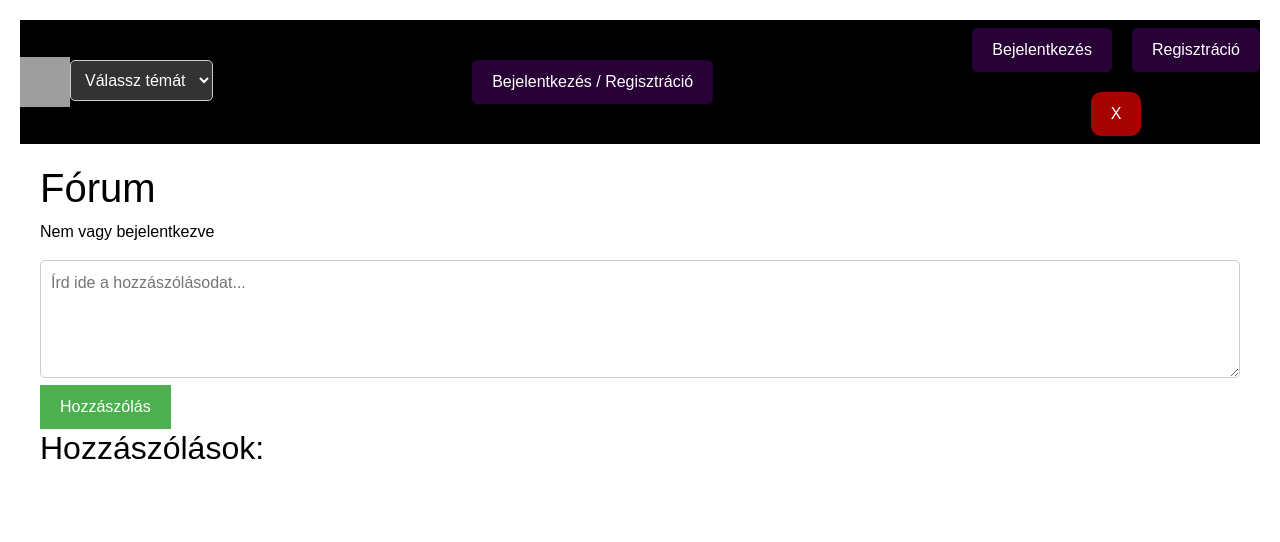
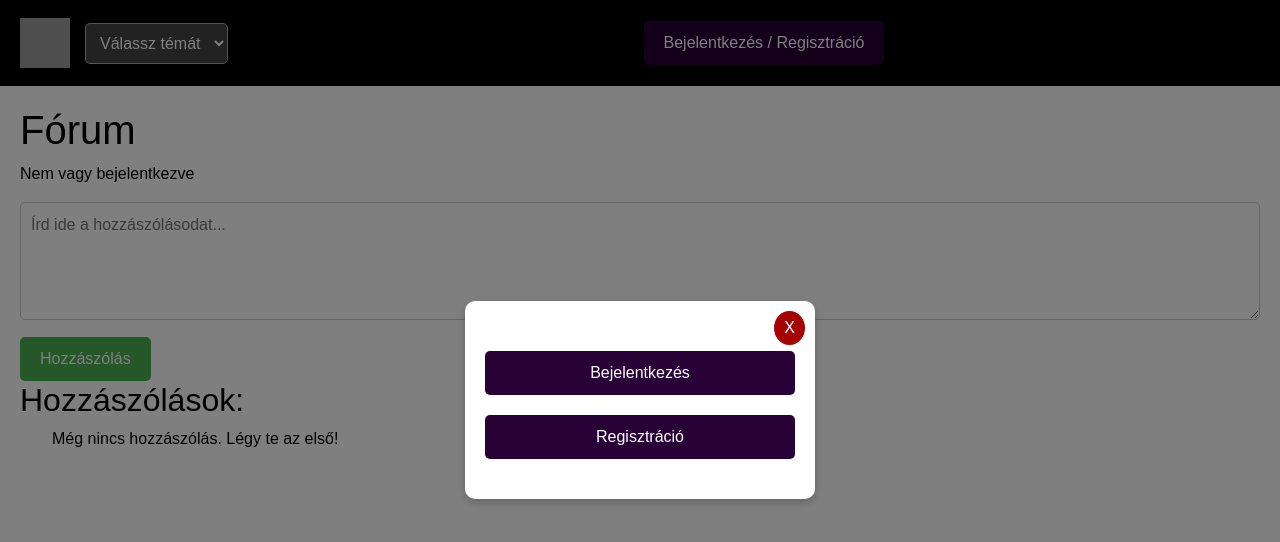
Before and after one commit to Kxuma/Vizsgaremek, a React (Create React App) app: page / in a window 1280 px wide. Both pictures are taken after a click on the button "Bejelentkezés / Regisztráció". Shown: the top 542 px of the page. Built offline with nearby package versions, Linux system fonts and the light colour scheme; grey boxes are pictures that could not be loaded.

Commit message:
css formázás

```diff
--- a/src/App.css
+++ b/src/App.css
@@ -1,8 +1,8 @@
 .App {
   font-family: Arial, sans-serif;
-  margin: 20px;
   background-color: white; /* Fehér háttér az oldalnak */
   color: black; /* Fekete szöveg */
+  margin: 0 auto;
 }
 
 .content {
@@ -15,20 +15,23 @@ textarea {
   margin-top: 10px;
   border: 1px solid #ccc;
   border-radius: 5px;
+  box-sizing: border-box;
 }
 
-button {
+.commentButton {
   padding: 10px 20px;
   margin-top: 10px;
   border: none;
-  background-color: #4CAF50;
+  background-color: #4caf50;
   color: white;
   font-size: 16px;
   cursor: pointer;
   border-radius: 5px;
+  transition: background-color 0.3s ease;
+  touch-action: manipulation;
 }
 
-button:hover {
+.commentButton:hover {
   background-color: #45a049;
 }
 
@@ -43,4 +46,28 @@ li {
   padding: 10px;
   border-radius: 5px;
   border: 1px solid #ddd;
+  word-wrap: break-word;
 }
+
+.comment {
+  opacity: 0;
+  animation: fadeIn 0.5s ease-in forwards;
+  will-change: opacity, transform;
+}
+
+@keyframes fadeIn {
+  from {
+    opacity: 0;
+    transform: translateY(-10px);
+  }
+  to {
+    opacity: 1;
+    transform: translateY(0);
+  }
+}
+
+body.modal-open {
+  overflow: hidden;
+  padding-right: 17px;
+  width: 100vw;
+}
--- a/src/App.js
+++ b/src/App.js
@@ -5,7 +5,7 @@ import { BrowserRouter, Route, Routes } from 'react-router-dom';
 
 function App() {
   return (
-    <div>
+    <div className="App">
       <BrowserRouter>
 
         <Routes>
--- a/src/Auth.css
+++ b/src/Auth.css
@@ -3,10 +3,43 @@
     flex-direction: column;
     align-items: center;
     gap: 20px;
+    position: fixed;
+    top: 50%;
+    left: 50%;
+    transform: translate(-50%, -50%);
+    background: white;
+    padding: 50px 20px 40px;
+    border-radius: 10px;
+    box-shadow: 0 4px 10px rgba(0, 0, 0, 0.2);
+    z-index: 20;
+    width: 100%;
+    max-width: 350px;
   }
+
+  .auth-overlay {
+    position: fixed;
+    top: 0;
+    left: 0;
+    width: 100vw;
+    height: 100vh;
+    background: rgba(0, 0, 0, 0.5);
+    z-index: 10;
+    animation: fadeIn 0.3s ease-in-out;
+  }
+
+  @keyframes fadeIn {
+    from {
+        opacity: 0;
+    }
+    to {
+        opacity: 1;
+    }
+}
 
   .auth-buttons {
     display: flex;
+    flex-direction: column;
+    width: 100%;
     gap: 20px;
   }
 
@@ -19,16 +52,26 @@
     border: none;
     border-radius: 5px;
     transition: background-color 0.3s ease;
+    width: 100%;
   }
 
   .auth-buttons button:hover {
-    background-color: #ADD8E6;
+    background-color: #4c0275;
   }
 
   .close-button{
+    position: absolute;
+    top: 10px;
+    right: 10px;
     background-color: rgb(166, 3, 3);
-    border-radius: 10px;
+    border: none;
+    color: white;
+    font-size: 16px;
+    padding: 5px 10px;
+    border-radius: 50%;
+    cursor: pointer;
     transition: background-color 0.3s ease;
+    z-index: 100;
   }
 
  .close-button:hover{
@@ -43,9 +86,11 @@
 
   input {
     padding: 10px;
-    width: 250px;
+    width: 100%;
+    max-width: 250px;
     border: 1px solid #ccc;
     border-radius: 5px;
+    box-sizing: border-box;
   }
 
   button[type="submit"] {
--- a/src/Auth.js
+++ b/src/Auth.js
@@ -20,13 +20,19 @@ const Auth = ({ onLogin, onRegister, onClose }) => {
     }
   };
 
+  const switchForm = (form) => {
+    setCurrentForm(form);
+    setUsername('');
+    setPassword('');
+  };
+
   return (
     <div className="auth-container">
       {/* Alapértelmezett gombok a bejelentkezéshez és regisztrációhoz */}
       {currentForm === null && (
         <div className="auth-buttons">
-          <button onClick={() => setCurrentForm('login')}>Bejelentkezés</button>
-          <button onClick={() => setCurrentForm('register')}>Regisztráció</button>
+          <button onClick={() => switchForm('login')}>Bejelentkezés</button>
+          <button onClick={() => switchForm('register')}>Regisztráció</button>
         </div>
       )}
 
--- a/src/Home.js
+++ b/src/Home.js
@@ -1,47 +1,68 @@
-import React, { useState } from 'react';
-import './App.css';
-import Navbar from './Navbar';
+import React, { useEffect, useState } from "react";
+import "./App.css";
+import Navbar from "./Navbar";
 
 export default function Home() {
   const [comments, setComments] = useState([]);
-    const [newComment, setNewComment] = useState('');
-    const [selectedTopic, setSelectedTopic] = useState('');
+  const [newComment, setNewComment] = useState("");
+  const [selectedTopic, setSelectedTopic] = useState("");
   const [user, setUser] = useState(null); // A bejelentkezett felhasználó
 
+  useEffect(() => {
+    const savedComments = JSON.parse(localStorage.getItem("comments")) || [];
+    setComments(savedComments);
+  }, []);
+
+  // Kommentek eltárolása localstorage-ba
+  useEffect(() => {
+    localStorage.setItem("comments", JSON.stringify(comments));
+  }, [comments]);
+
+  // Localstorage ürítése, ha szükséges
+  // localStorage.clean()
+
+  useEffect(() => {
+    const savedUser = localStorage.getItem("user");
+    if (savedUser) setUser(savedUser);
+  }, []);
+
   const handleAddComment = () => {
-      if (newComment.trim() !== '') {
-        setComments([...comments, newComment]);
-        setNewComment('');
+    if (newComment.trim() === "") {
+      alert("Nem küldhetsz üres hozzászólást!");
+      return;
     }
+    const newEntry = { text: newComment.trim(), author: user || "Vendég" };
+    setComments([...comments, newEntry]);
+    setNewComment("");
   };
 
   const handleTopicSelect = (topic) => {
+    if (topic !== selectedTopic) {
       setSelectedTopic(topic);
+    }
   };
 
   // Bejelentkezés kezelése
   const handleLogin = (username) => {
-      setUser(username);  // A bejelentkezett felhasználó nevét tároljuk
+    setUser(username); // A bejelentkezett felhasználó nevét tároljuk
+    localStorage.setItem("user", username);
   };
 
   // Regisztráció kezelése
   const handleRegister = (username) => {
-      setUser(username);  // A regisztrált felhasználó nevét tároljuk
+    setUser(username); // A regisztrált felhasználó nevét tároljuk
+    localStorage.setItem("user", username);
   };
 
   return (
-      <div className="App">
+    <div>
       <Navbar onSelectTopic={handleTopicSelect} />
 
       <div className="content">
-          <h1>{selectedTopic || 'Fórum'}</h1>
+        <h1>{selectedTopic || "Fórum"}</h1>
 
         {/* Ha a felhasználó be van jelentkezve */}
-          {user ? (
-            <p>Üdvözlünk, {user}!</p>
-          ) : (
-            <p>Nem vagy bejelentkezve</p>
-          )}
+        {user ? <p>Üdvözlünk, {user}!</p> : <p>Nem vagy bejelentkezve</p>}
 
         <textarea
           value={newComment}
@@ -51,15 +72,23 @@ export default function Home() {
           cols="50"
         />
         <br />
-          <button onClick={handleAddComment}>Hozzászólás</button>
+        <button className="commentButton" onClick={handleAddComment}>Hozzászólás</button>
 
         <h2>Hozzászólások:</h2>
         <ul>
+          {comments.length === 0 ? (
+            <p>Még nincs hozzászólás. Légy te az első!</p>
+          ) : (
+            <ul>
               {comments.map((comment, index) => (
-              <li key={index}>{comment}</li>
+                <li key={index} className="comment">
+                  <strong>{comment.author}:</strong> {comment.text}
+                </li>
               ))}
+            </ul>
+          )}
         </ul>
       </div>
     </div>
-  )
+  );
 }
--- a/src/Navbar.css
+++ b/src/Navbar.css
@@ -1,24 +1,39 @@
 .navbar {
+  position: fixed;
+  top: 0;
+  width: 100%;
+  z-index: 1000;
   display: flex;
   justify-content: space-between;
   align-items: center;
   background-color: black;
   padding: 10px 20px;
   color: white;
+  max-width: 100vw;
 }
+
+.navbar-left,
+.navbar-right {
+  padding: 10px 20px;
+  display: flex;
+  align-items: center;
+}
+
 
 .navbar-left select {
   padding: 10px;
   font-size: 16px;
-    background-color: #333;
+  background-color: #444;
   color: white;
-    border: 1px solid #ccc;
+  border: 1px solid #aaa;
   border-radius: 5px;
 }
 
 .navbar-right {
   display: flex;
   gap: 20px;
+  min-width: 200px;
+  justify-content: flex-end;
 }
 
 .navbar-right button {
@@ -32,10 +47,11 @@
 }
 
 .navbar-right button:hover {
-    background-color: #ADD8E6;
+  background-color: #4c0275;
 }
 
-#imgNyul{
+#imgNyul {
   width: 50px;
   height: 50px;
+  margin-right: 15px;
 }
--- a/src/Navbar.js
+++ b/src/Navbar.js
@@ -1,6 +1,6 @@
-import React, { useState } from 'react';
-import './Navbar.css';
-import Auth from './Auth';  // Auth komponens importálása
+import React, { useState } from "react";
+import "./Navbar.css";
+import Auth from "./Auth"; // Auth komponens importálása
 
 const Navbar = ({ onSelectTopic }) => {
   const [showAuth, setShowAuth] = useState(false); // Auth űrlap megjelenítése
@@ -9,9 +9,11 @@ const Navbar = ({ onSelectTopic }) => {
     <nav className="navbar">
       <div className="navbar-left">
         {/* Témák legördülő menüje */}
-        <img id='imgNyul' src="nyul.ico" alt="LogokKep" />
+        <img id="imgNyul" src="/nyul.ico" alt="LogokKep" />
         <select onChange={(e) => onSelectTopic(e.target.value)} defaultValue="">
-          <option value="" disabled>Válassz témát</option>
+          <option value="" disabled>
+            Válassz témát
+          </option>
           <option value="React">React</option>
           <option value="JavaScript">JavaScript</option>
           <option value="CSS">CSS</option>
@@ -20,11 +22,21 @@ const Navbar = ({ onSelectTopic }) => {
 
       <div className="navbar-right">
         {/* Bejelentkezés / Regisztráció gombok */}
-        <button onClick={() => setShowAuth(true)}>Bejelentkezés / Regisztráció</button>
+        <button className="loginBtn" onClick={() => setShowAuth(true)}>
+          Bejelentkezés / Regisztráció
+        </button>
       </div>
 
       {/* Auth komponens */}
-      {showAuth && <Auth onClose={() => setShowAuth(false)} />}
+      {showAuth && (
+        <div>
+          <div
+            className="auth-overlay"
+            onClick={() => setShowAuth(false)}
+          ></div>
+          <Auth onClose={() => setShowAuth(false)} />
+        </div>
+      )}
     </nav>
   );
 };
```
Lines whose indentation alone changed are shown as unchanged.
